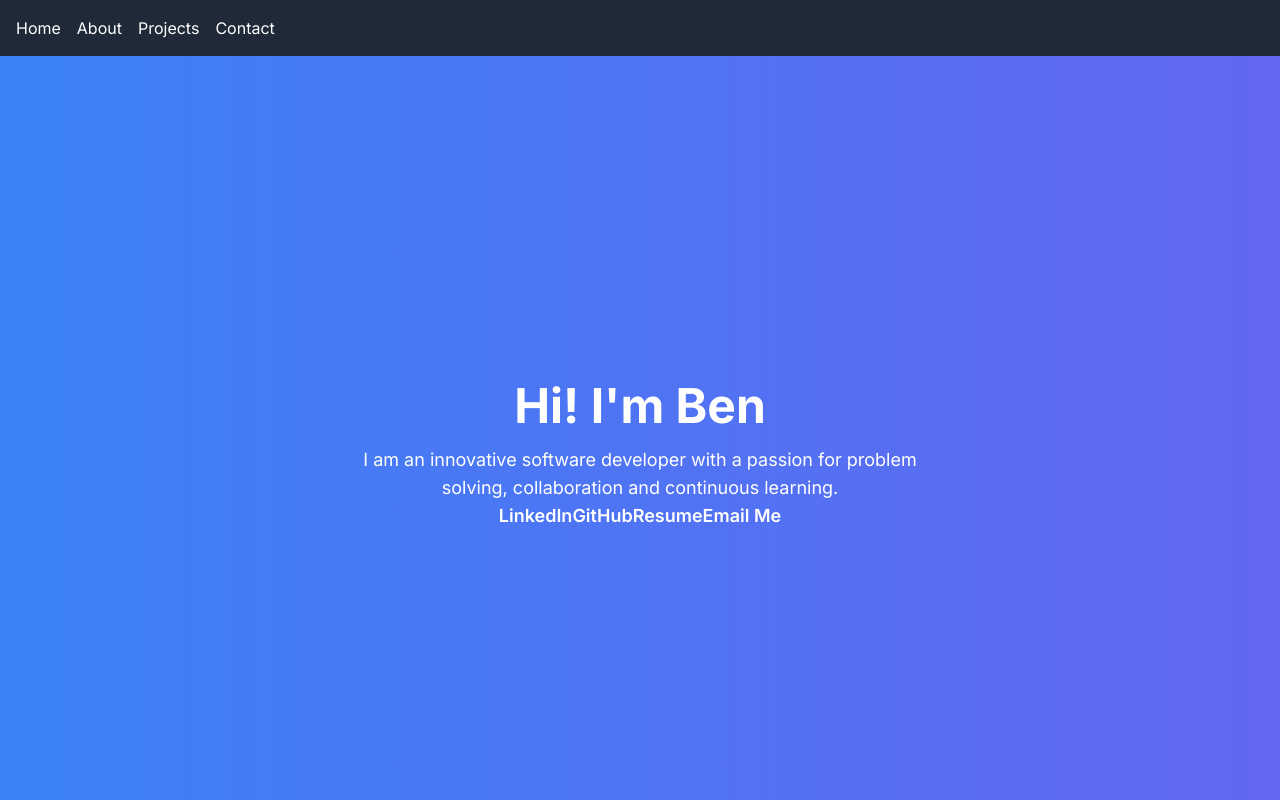
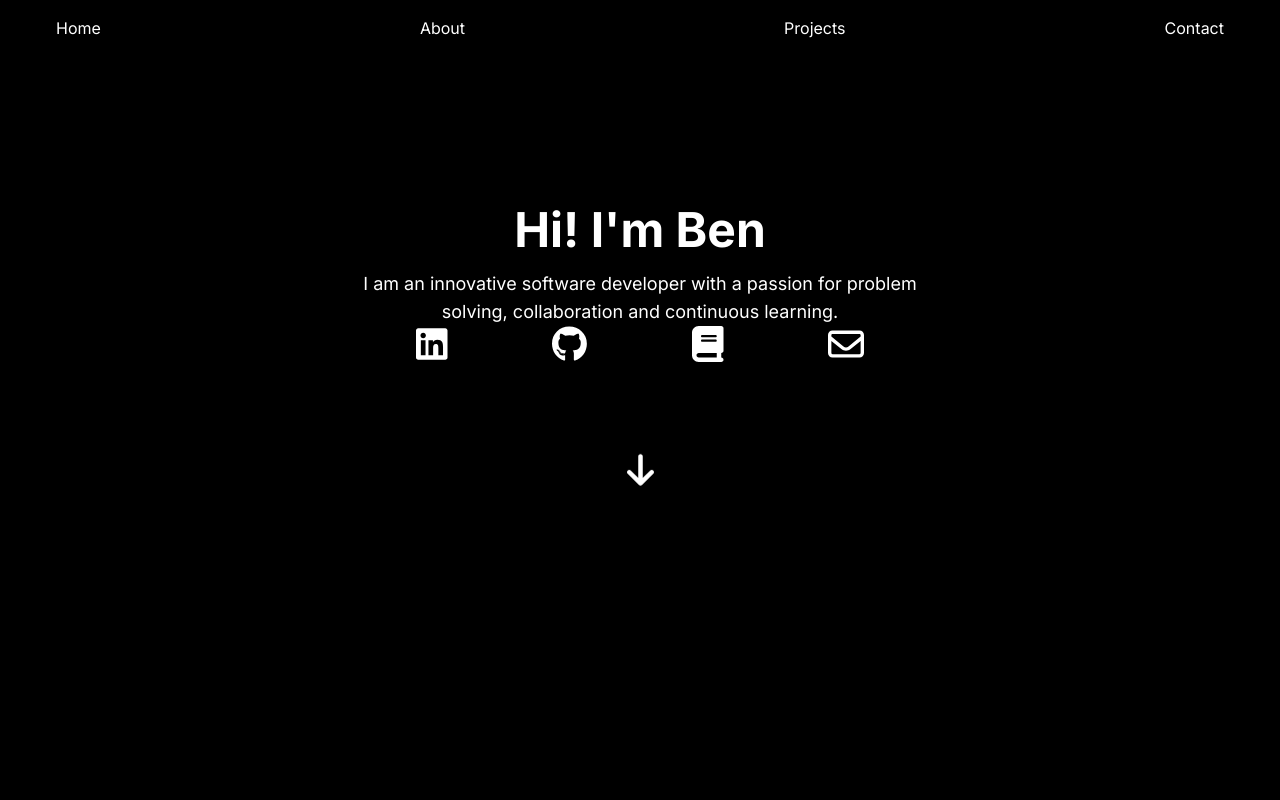
Before and after one commit to bhood239/portfolio, a Next.js app in the folder portfolio/: page / in a window 1280 px wide. Shown: the top 800 px of the page. Built offline with nearby package versions, Linux system fonts and the light colour scheme.

Commit message:
complete home and about sections

```diff
--- a/portfolio/app/about/page.tsx
+++ b/portfolio/app/about/page.tsx
@@ -3,18 +3,22 @@ export default function About() {
     <section className="py-16 px-4 bg-white text-gray-900">
       <div className="max-w-3xl mx-auto text-center">
         <h1 className="text-3xl font-bold mb-6">
-          Here is a quick overview about me.
+          Here's a quick overview about me.
         </h1>
         <p className="text-lg leading-relaxed">
-          I am a skilled Full Stack Developer with a passion for creating dynamic and user-friendly web applications.
-          With a background in hospitality, management, and recruitment, I've spent the last few years honing my people skills and developed a strong
-          foundation in team collaboration, project management, and problem-solving. I specialize in React and Rails and have a growing
-          expertise in TypeScript and Next.js, which I'm currently implementing in my portfolio projects. I thrive under
-          tight deadlines and enjoy continuously learning and adapting to overcome challenges. Outside of tech, I'm an
-          avid fan of outdoor activities, particularly skiing, and I'm always eager to connect with others who share my
-          enthusiasm for innovation and the great outdoors.
+          I am a skilled Full Stack Developer with a passion for creating
+          dynamic and user-friendly web applications. With a background in
+          hospitality, management, and recruitment, I've spent the last few
+          years honing my people skills and developed a strong foundation in
+          team collaboration, project management, and problem-solving. I
+          specialize in React and Rails and have a growing expertise in
+          TypeScript and Next.js. I thrive under tight deadlines and enjoy
+          continuously learning and adapting to overcome challenges. Outside of
+          tech, I'm an avid fan of outdoor activities, particularly skiing, and
+          I'm always eager to connect with others who share my enthusiasm for
+          innovation and the great outdoors.
         </p>
       </div>
     </section>
-);
+  );
 }
--- a/portfolio/app/page.tsx
+++ b/portfolio/app/page.tsx
@@ -1,22 +1,31 @@
+import { FontAwesomeIcon } from "@fortawesome/react-fontawesome";
+import { faGithub, faLinkedin } from "@fortawesome/free-brands-svg-icons";
 import About from "./about/page";
 import Contact from "./contact/page";
 import Projects from "./projects/page";
-import TopNavBar from "./topNavBar";
+import { faEnvelope } from "@fortawesome/free-regular-svg-icons";
+import { faArrowDown, faBook } from "@fortawesome/free-solid-svg-icons";
 
 export default function Home() {
   return (
     <>
-      <section id="home" className="min-h-screen flex flex-col justify-center items-center bg-gradient-to-r from-blue-500 to-indigo-500 text-white">
+      <section
+        id="home"
+        className="min-h-screen flex flex-col justify-center items-center bg-black text-white"
+      >
         <h1 className="text-5xl font-bold mb-4">Hi! I'm Ben</h1>
-        <p className="text-lg max-w-xl text-center">I am an innovative software developer with a passion for problem solving, collaboration and continuous learning.</p>
-        <div className="space-y-4">
+        <p className="text-lg max-w-xl text-center">
+          I am an innovative software developer with a passion for problem
+          solving, collaboration and continuous learning.
+        </p>
+        <div className="flex justify-between w-full max-w-md mx-auto">
           <a
             href="https://www.linkedin.com/in/ben-hood-webdev"
             className="text-lg font-semibold hover:text-gray-300"
             target="_blank"
             rel="noopener noreferrer"
           >
-          LinkedIn
+            <FontAwesomeIcon icon={faLinkedin} className="text-4xl" />
           </a>
           <a
             href="https://github.com/bhood239"
@@ -24,7 +33,7 @@ export default function Home() {
             target="_blank"
             rel="noopener noreferrer"
           >
-          GitHub
+            <FontAwesomeIcon icon={faGithub} className="text-4xl" />
           </a>
           <a
             href="https://flowcv.com/resume/biabbo28wk"
@@ -32,25 +41,31 @@ export default function Home() {
             target="_blank"
             rel="noopener noreferrer"
           >
-          Resume
+            <FontAwesomeIcon icon={faBook} className="text-4xl" />
           </a>
           <a
             href="mailto:benhood97@btinternet.com"
-          className="text-lg font-semibold hover:text-gray-300"
+            className="hover:text-gray-300"
           >
-          Email Me
+            <FontAwesomeIcon icon={faEnvelope} className="text-4xl" />
           </a>
+        </div>
+        <div className="m-24">
+          <FontAwesomeIcon
+            icon={faArrowDown}
+            className="text-4xl animate-up-down"
+          />
         </div>
       </section>
       <section id="about">
-        <About/>
+        <About />
       </section>
       <section id="projects">
-        <Projects/>
+        <Projects />
       </section>
       <section id="contact">
-        <Contact/>
+        <Contact />
       </section>
     </>
-  )
+  );
 }
--- a/portfolio/app/topNavBar.tsx
+++ b/portfolio/app/topNavBar.tsx
@@ -1,9 +1,9 @@
-import Link from "next/link"
-type Props = {title?:string;};
-export default function TopNavBar({title}:Props) {
+import Link from "next/link";
+type Props = { title?: string };
+export default function TopNavBar({ title }: Props) {
   return (
-    <nav className="bg-gray-800 p-4">
-      <ul className="flex space-x-4">
+    <nav className="fixed left-0 right-0 top-0 bg-black p-4 pl-14 pr-14 shadow-md z-50">
+      <ul className="flex justify-between">
         <li>
           <a href="/" className="text-white hover:text-gray-400">
             Home
--- a/portfolio/package.json
+++ b/portfolio/package.json
@@ -9,6 +9,11 @@
     "lint": "next lint"
   },
   "dependencies": {
+    "@fortawesome/fontawesome-svg-core": "^6.6.0",
+    "@fortawesome/free-brands-svg-icons": "^6.6.0",
+    "@fortawesome/free-regular-svg-icons": "^6.6.0",
+    "@fortawesome/free-solid-svg-icons": "^6.6.0",
+    "@fortawesome/react-fontawesome": "^0.2.2",
     "next": "14.2.7",
     "react": "^18",
     "react-dom": "^18"
--- a/portfolio/tailwind.config.ts
+++ b/portfolio/tailwind.config.ts
@@ -13,6 +13,15 @@ const config: Config = {
         "gradient-conic":
           "conic-gradient(from 180deg at 50% 50%, var(--tw-gradient-stops))",
       },
+      keyframes: {
+        'up-down': {
+          '0%, 100%': { transform: 'translateY(0)' },
+          '50%': { transform: 'translateY(-10px)' },
+        },
+      },
+      animation: {
+        'up-down': 'up-down 1s ease-in-out infinite',
+      },
     },
   },
   plugins: [],
```
Also changed, not shown: portfolio/app/layout.tsx (+5 -4 lines), 1 other file (tests, documents, lock files or other folders). Lines whose indentation alone changed are shown as unchanged.
